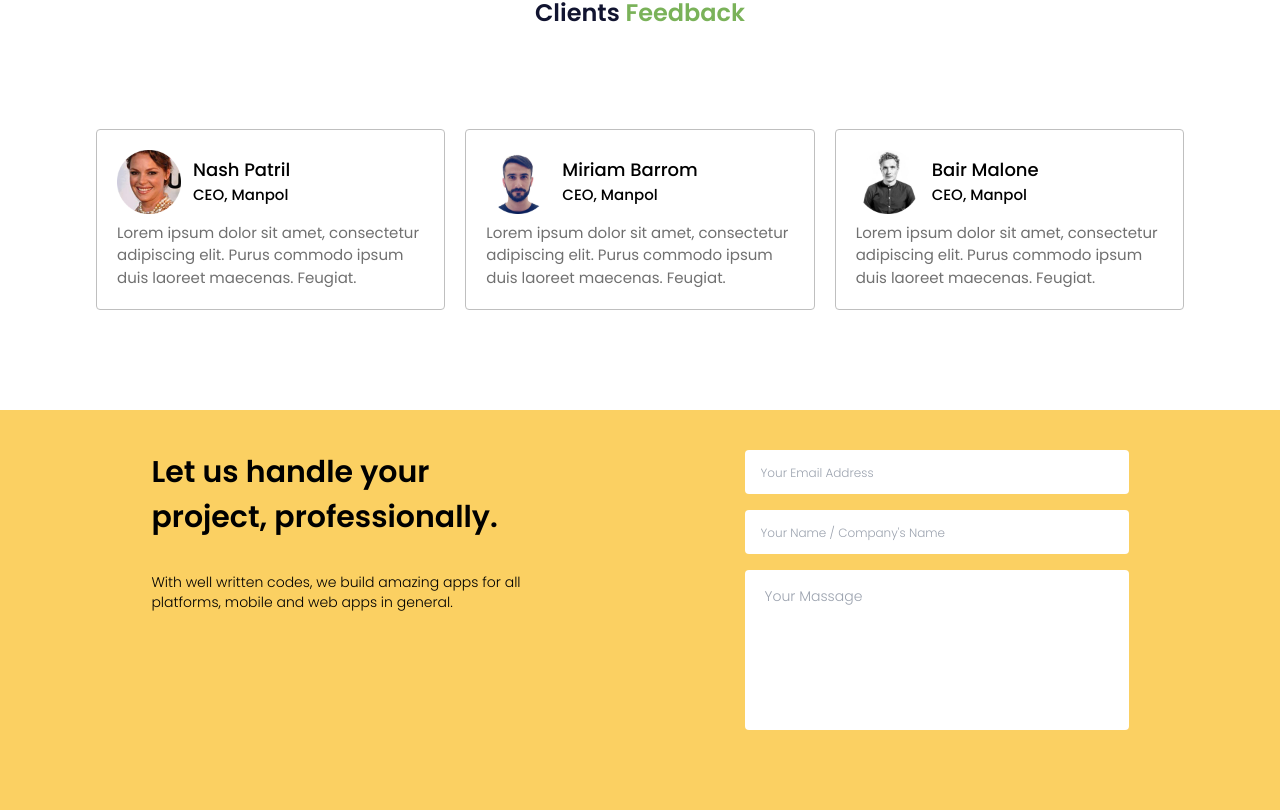
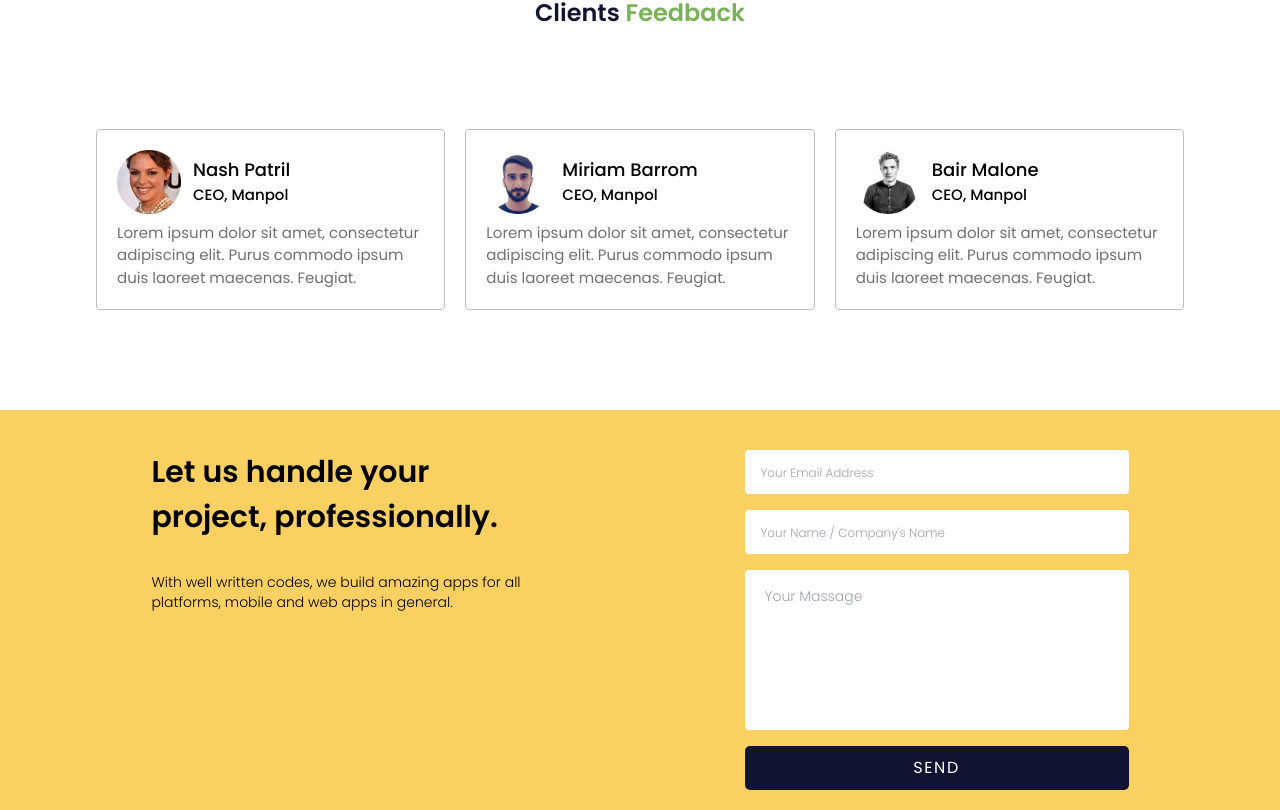
Before and after one commit to ronymia/design-agency-client-side, a React (Vite) app: page / in a window 1280 px wide. Shown: the part 1629-2439 px from the top of the page. Built offline with nearby package versions, Linux system fonts and the light colour scheme.

Commit message:
contact form

```diff
--- a/src/Pages/Home/Contact/Contact.jsx
+++ b/src/Pages/Home/Contact/Contact.jsx
@@ -11,7 +11,10 @@ export default function Contact() {
                          With well written codes, we build amazing apps for all <br /> platforms, mobile and web apps in general.
                     </p>
                </div>
-               <div className="flex flex-col gap-y-4">
+               <div className="">
+                    <form action=""
+                         className='flex flex-col gap-y-4'
+                    >
                          <input
                               className='w-96 h-11 rounded focus:outline-none text-sm px-4 py-3 placeholder:text-xs placeholder:font-light placeholder:capitalize'
                               type="text"
@@ -32,6 +35,11 @@ export default function Contact() {
                               id=""
                               placeholder='your massage'
                          ></textarea>
+                         <input type="button" value="send"
+                              className="px-[35px] py-[10px] bg-primary text-white rounded-[5px]
+                              cursor-pointer uppercase tracking-widest"
+                         />
+                    </form>
                </div>
           </section>
      )
```
Lines whose indentation alone changed are shown as unchanged.
